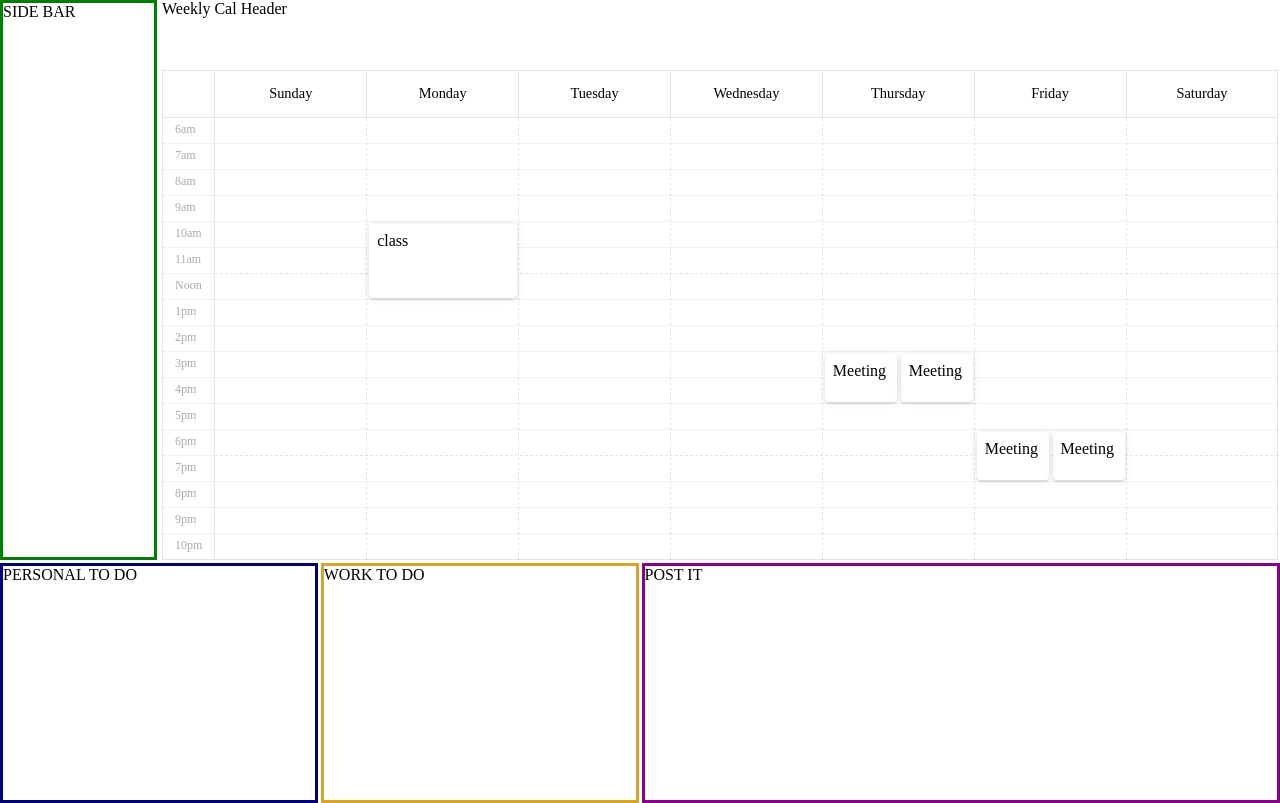
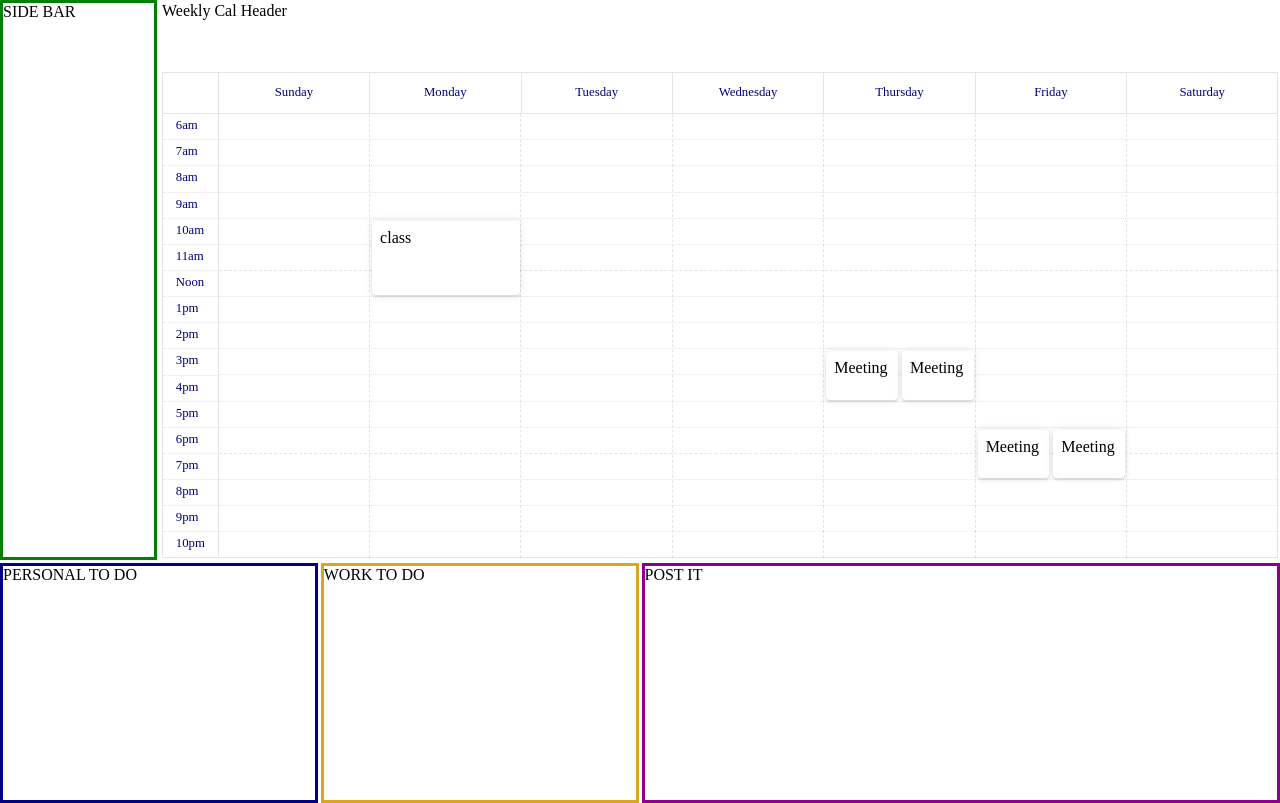
Before and after one commit to garcikg0/sched-it, a React (Create React App) app in the folder frontend-react-sched/: page / in a window 1280 px wide. Built offline with nearby package versions, Linux system fonts and the light colour scheme.

Commit message:
model ideation

```diff
--- a/frontend-react-sched/src/components/weeklyCal/Styles.scss
+++ b/frontend-react-sched/src/components/weeklyCal/Styles.scss
@@ -3,7 +3,7 @@
   position: relative;
   grid-template-rows: 70px 1fr;
   grid-template-columns: 1fr;
-  margin: 0em 0.1em 0em 0.1em;
+  margin: 0.1em;
 }
 
 .weekly-calendar {
@@ -633,7 +633,8 @@
     padding: 0.5em;
     background: white;
     box-shadow: 0 0 8px rgba(0, 0, 0, 0.1), 0 2px 2px rgba(0, 0, 0, 0.1);
-    border-radius: 4px; }
+    // border-radius: 4px;
+}
 
 .weekday {
     text-align: center;
@@ -647,7 +648,7 @@
 .time {
     background: white;
     padding: 4px 1em;
-    font-size: 0.75em;
+    font-size: 1em;
     color: #AAA;
     border-bottom: 1px dotted rgba(0,0,0,0.1);
 }
@@ -799,13 +800,15 @@ $template-rows: "[weekday] auto ";
   background: white;
   padding: 1em;
   border-bottom: 1px solid rgba(0,0,0,0.1);
+  font-size: 0.8em;
+  color: navy;
 }
 
 .time {
   background: white;
   padding: 4px 1em;
-  font-size: 0.75em;
-  color: #AAA;
+  font-size: 0.8em;
+  color: navy;
   border-right: 1px solid rgba(0,0,0,0.1);
 }
 
```
